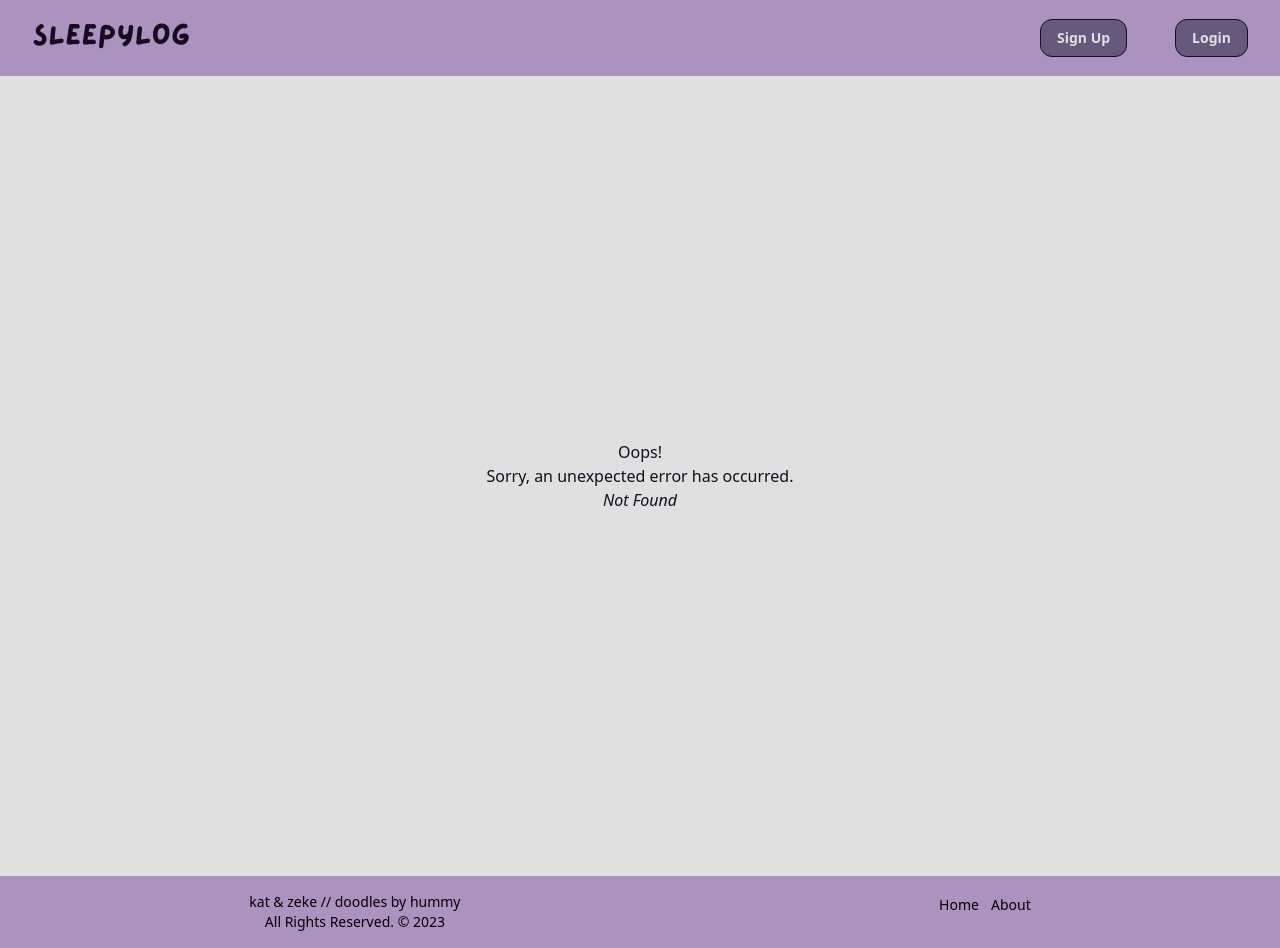
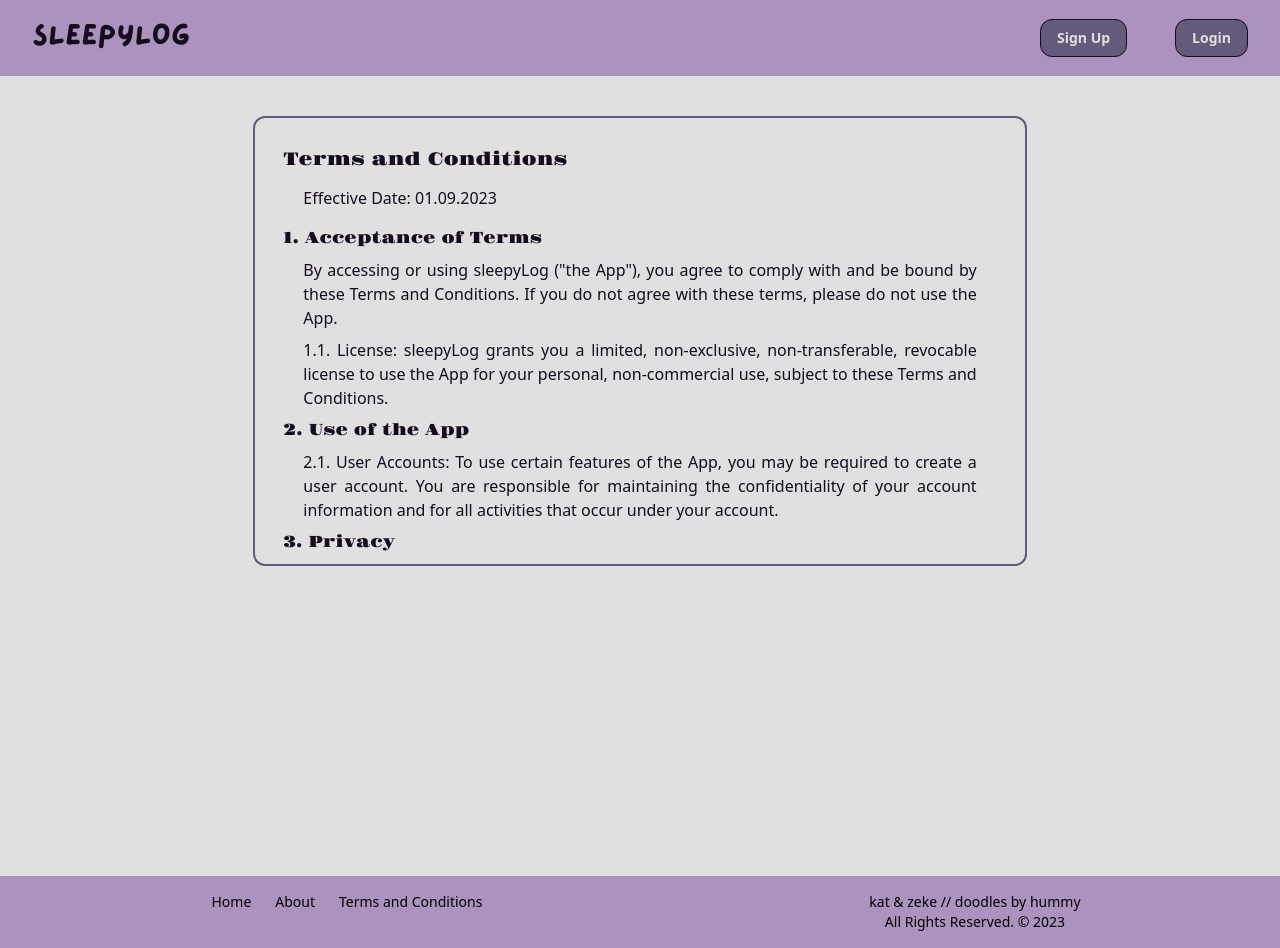
Before and after one commit to artem-ine/sleepylog, a React (Vite) app in the folder frontend/: page /terms-and-conditions in a window 1280 px wide. Before the commit this address had no page. Built offline with nearby package versions, Linux system fonts and the light colour scheme.

Commit message:
terms and conditions

```diff
--- a/frontend/src/components/Footer.jsx
+++ b/frontend/src/components/Footer.jsx
@@ -6,7 +6,12 @@ function Footer() {
       id="footer"
       className="bottom-0 w-full bg-primary dark:bg-secondary text-dark dark:text-white"
     >
-      <div className="w-full mx-auto max-w-screen-xl p-4 flex justify-around">
+      <div className="w-full mx-auto max-w-screen-xl px-3 p-4 flex justify-around">
+        <div className="text-sm text-right">
+          <Link to="/" className="px-3">Home</Link>
+          <Link to="/about" className="px-3">About</Link>
+          <Link to="/terms-and-conditions" className="px-3">Terms and Conditions</Link>
+        </div>
         <span className="text-sm sm:text-center">
           <p>
             kat & zeke // doodles by hummy
@@ -15,10 +20,6 @@ function Footer() {
           All Rights Reserved. © 2023
           </p>
         </span>
-        <div className="">
-          <Link to="/" className="text-sm text-right px-3">Home</Link>
-          <Link to="/about" className="text-sm text-right">About</Link>
-        </div>
       </div>
     </footer>
   );
--- a/frontend/src/main.jsx
+++ b/frontend/src/main.jsx
@@ -2,6 +2,7 @@ import React from "react";
 import ReactDOM from "react-dom/client";
 import Home from "./pages/Home";
 import About from "./pages/About";
+import TermsConditions from "./pages/TermsConditions";
 import PasswordReset from "./pages/Home/PasswordReset";
 import ErrorPage from "./pages/ErrorPage/index.jsx";
 import "./index.css";
@@ -28,6 +29,11 @@ const router = createBrowserRouter([
     element: <About />,
     errorElement: <ErrorPage />,
   },
+  {
+    path: "/terms-and-conditions",
+    element: <TermsConditions />,
+    errorElement: <ErrorPage />,
+  },
 ]);
 
 ReactDOM.createRoot(document.getElementById("root")).render(
--- /dev/null
+++ b/frontend/src/pages/TermsConditions/index.jsx
@@ -0,0 +1,86 @@
+import Navbar from "../../components/Navbar";
+import Footer from "../../components/Footer";
+
+function TermsConditions() {
+  return (
+    <>
+      <Navbar />
+      <main className="bg-white dark:bg-black text-black dark:text-white flex flex-col items-center">
+        <section className="mt-10 flex flex-col px-10 w-full lg:w-2/3">
+          <div className="flex flex-col border-2 mb-5 dark:border-primary border-secondary rounded-xl px-7 py-7 text-justify max-h-[450px] overflow-y-auto">
+            <h1 className="font-heading mb-3 text-lg">Terms and Conditions</h1>
+            <p className="mb-4 px-5">Effective Date: 01.09.2023</p>
+
+            <h1 className="font-heading mb-2">1. Acceptance of Terms</h1>
+            <p className="mb-2 px-5">
+              By accessing or using sleepyLog ("the App"), you agree to comply with and be bound by these Terms and Conditions. If you do not agree with these terms, please do not use the App.
+            </p>
+            <p className="mb-2 px-5">
+              1.1. License: sleepyLog grants you a limited, non-exclusive, non-transferable, revocable license to use the App for your personal, non-commercial use, subject to these Terms and Conditions.
+            </p>
+
+            <h1 className="font-heading mb-2">2. Use of the App</h1>
+            <p className="mb-2 px-5">
+              2.1. User Accounts: To use certain features of the App, you may be required to create a user account. You are responsible for maintaining the confidentiality of your account information and for all activities that occur under your account.
+            </p>
+
+            <h1 className="font-heading mb-2">3. Privacy</h1>
+            <p className="mb-2 px-5">
+              3.1. Data Collection: The App may collect and store data related to your sleep patterns and health. sleepyLog will handle this data in accordance with its Privacy Policy, which you can review separately.
+            </p>
+            <p className="mb-2 px-5">
+              3.2. User Data: You grant sleepyLog permission to use your sleep-related data for research, analysis, and improvement of the App, provided that such data is anonymized and does not personally identify you.
+            </p>
+
+            <h1 className="font-heading mb-2">4. Content</h1>
+            <p className="mb-2 px-5">
+              4.1. Ownership: All content, including text, graphics, images, and other materials, made available through the App are the property of sleepyLog or its licensors and are protected by intellectual property laws.
+            </p>
+            <p className="mb-2 px-5">
+              4.2. Restrictions: You may not reproduce, distribute, modify, or create derivative works from any content on the App without prior written consent from sleepyLog.
+            </p>
+
+            <h1 className="font-heading mb-2">5. User Conduct</h1>
+            <p className="mb-1 px-5">
+              5.1. Prohibited Activities: You agree not to engage in any of the following activities:
+            </p>
+            <ul className="mb-2 px-10">
+              <li>a. Using the App for any unlawful purpose.</li>
+              <li>b. Impersonating any person or entity or falsely stating or otherwise misrepresenting your affiliation with a person or entity.</li>
+              <li>c. Uploading or transmitting viruses, malware, or other malicious code.</li>
+              <li>d. Interfering with or disrupting the App or its servers.</li>
+            </ul>
+
+            <h1 className="font-heading mb-2">6. Disclaimer of Warranties</h1>
+            <p className="mb-2 px-5">
+              6.1. The App is provided "as is" and "as available" without warranties of any kind, either express or implied, including but not limited to, warranties of merchantability, fitness for a particular purpose, or non-infringement.
+            </p>
+
+            <h1 className="font-heading mb-2">7. Limitation of Liability</h1>
+            <p className="mb-2 px-5">
+              7.1. To the fullest extent permitted by applicable law, sleepyLog shall not be liable for any indirect, incidental, special, consequential, or punitive damages, or any loss of profits or revenues, whether incurred directly or indirectly, or any loss of data, use, goodwill, or other intangible losses.
+            </p>
+
+            <h1 className="font-heading mb-2">8. Termination</h1>
+            <p className="mb-2 px-5">
+              8.1. sleepyLog reserves the right to suspend or terminate your access to the App at any time, with or without cause and with or without notice.
+            </p>
+
+            <h1 className="font-heading mb-2">9. Governing Law</h1>
+            <p className="mb-2 px-5">
+              9.1. These Terms and Conditions shall be governed by and construed in accordance with the laws of France.
+            </p>
+
+            <h1 className="font-heading mb-2">10. Contact Information</h1>
+            <p className="mb-2 px-5">
+              10.1. If you have any questions or concerns about these Terms and Conditions, please contact us at: sleepylog.kz@gmail.com.
+            </p>
+          </div>
+        </section>
+      </main>
+      <Footer />
+    </>
+  );
+}
+
+export default TermsConditions;
```
